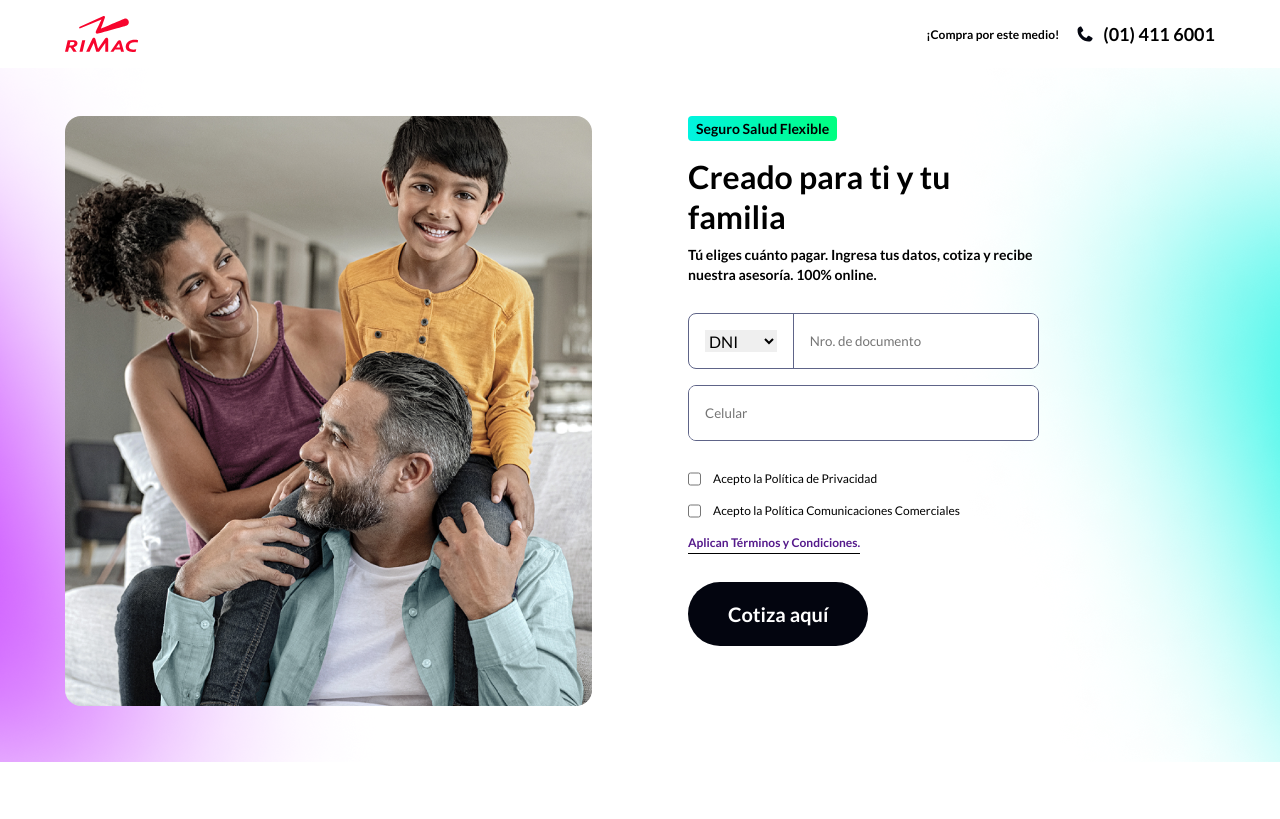
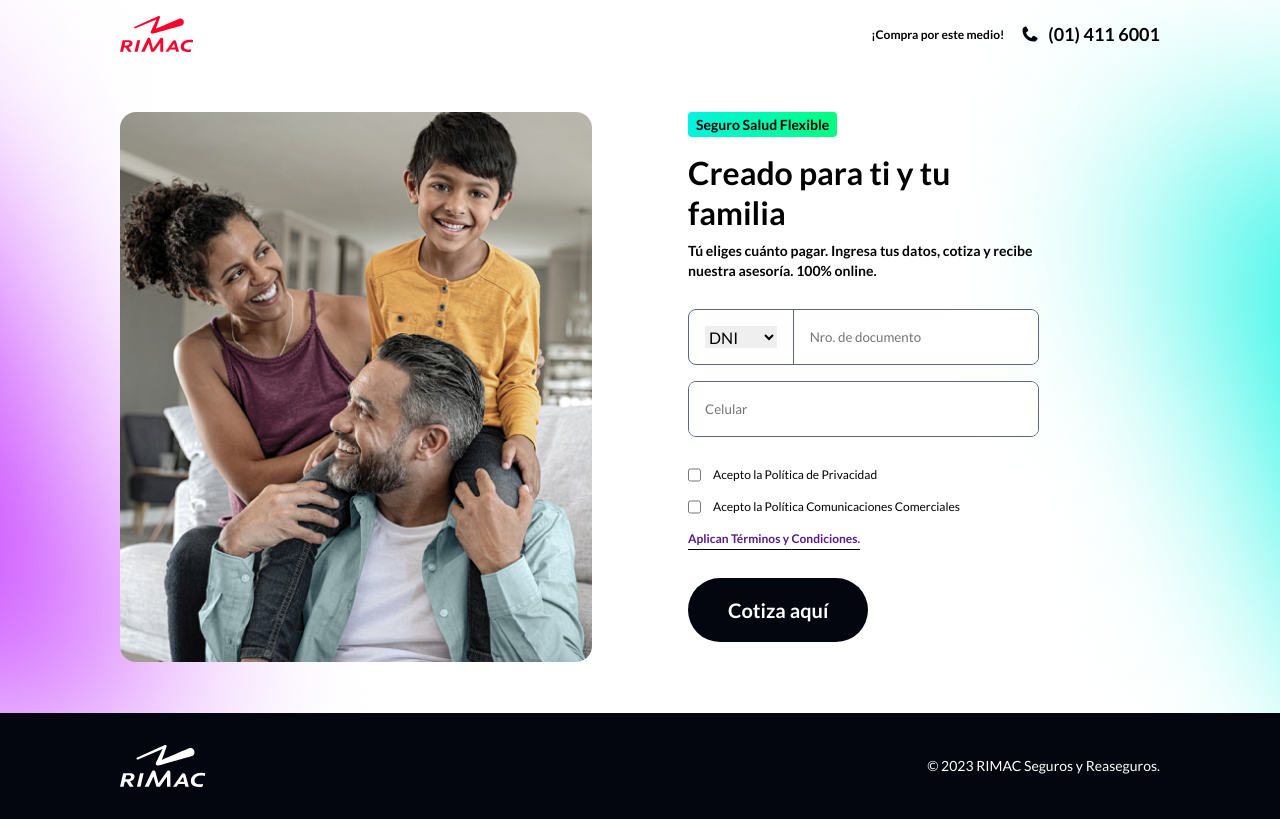
Before and after one commit to SQdeveloper/Rimac-Challenge, a React (Vite) app: page / in a window 1280 px wide. Built offline with nearby package versions, Linux system fonts and the light colour scheme.

Commit message:
Adding Footer

```diff
--- a/src/App.tsx
+++ b/src/App.tsx
@@ -2,6 +2,7 @@
 import './App.css'
 import Header from './components/Header/Header'
 import Login from './pages/Login/Login'
+import Footer from './components/Footer/Footer'
 
 function App() {
 
@@ -12,6 +13,7 @@
         <Routes>
           <Route path='/' element={<Login/>}/>
         </Routes>
+        <Footer/>
       </Router>
     </>
   )
--- /dev/null
+++ b/src/components/Footer/Footer.module.scss
@@ -0,0 +1,19 @@
+@import '../../styles/variables';
+
+.footer {
+    background-color: $color-black;
+
+    div {
+        width: 100%;
+        height: 106px;
+        color: white;
+        margin: 0 auto;
+        display: flex;
+        justify-content: space-between;
+        max-width: 1360px;
+        padding: 32px 120px;
+        align-items: center;
+        font-size: 14px;
+        font-weight: 400;
+    }
+}
--- /dev/null
+++ b/src/components/Footer/Footer.tsx
@@ -0,0 +1,14 @@
+import styles from './Footer.module.scss'
+
+const Footer = () => {
+    return (
+        <footer className={styles.footer}>
+            <div>
+                <img src="src/assets/images/logo/Logo-white.svg" alt="logo-rimac" />
+                <span>© 2023 RIMAC Seguros y Reaseguros.</span>
+            </div>
+        </footer>
+    );
+};
+
+export default Footer;
--- a/src/components/Header/Header.module.scss
+++ b/src/components/Header/Header.module.scss
@@ -1,11 +1,14 @@
 .header {
+    position: absolute;
+    top: 0;
+    left: 0;
     display: flex;
     justify-content: space-between;
     align-items: center;
-    max-width: 1150px;
+    max-width: 1360px;
     width: 100%;
     margin: 0 auto;
-    padding: 1rem 0;
+    padding: 1rem 120px;
 
     &__info {
         display: flex;
--- a/src/index.css
+++ b/src/index.css
@@ -1 +1,2 @@
-@import './styles/_reset.scss'
+@import './styles/_reset.scss';
+@import './styles/_variables.scss';
--- a/src/pages/Login/Login.module.scss
+++ b/src/pages/Login/Login.module.scss
@@ -1,8 +1,9 @@
 .login {
     display: grid;
     grid-template-columns: 1fr 1fr;
-    max-width: 1150px;
-    margin: 3rem auto;
+    max-width: 1360px;
+    margin: calc(3rem + 64px) auto 3rem;
+    padding: 0 120px;
     gap: 6rem;
 
     &__contentImage {
@@ -141,5 +142,6 @@
     position: relative;
     overflow: hidden;
     min-height: calc(100vh - 106px);
-
+    display: flex;
+    align-items: center;
 }
--- a/src/styles/_variables.scss
+++ b/src/styles/_variables.scss
@@ -0,0 +1 @@
+$color-black: #03050F;
```
